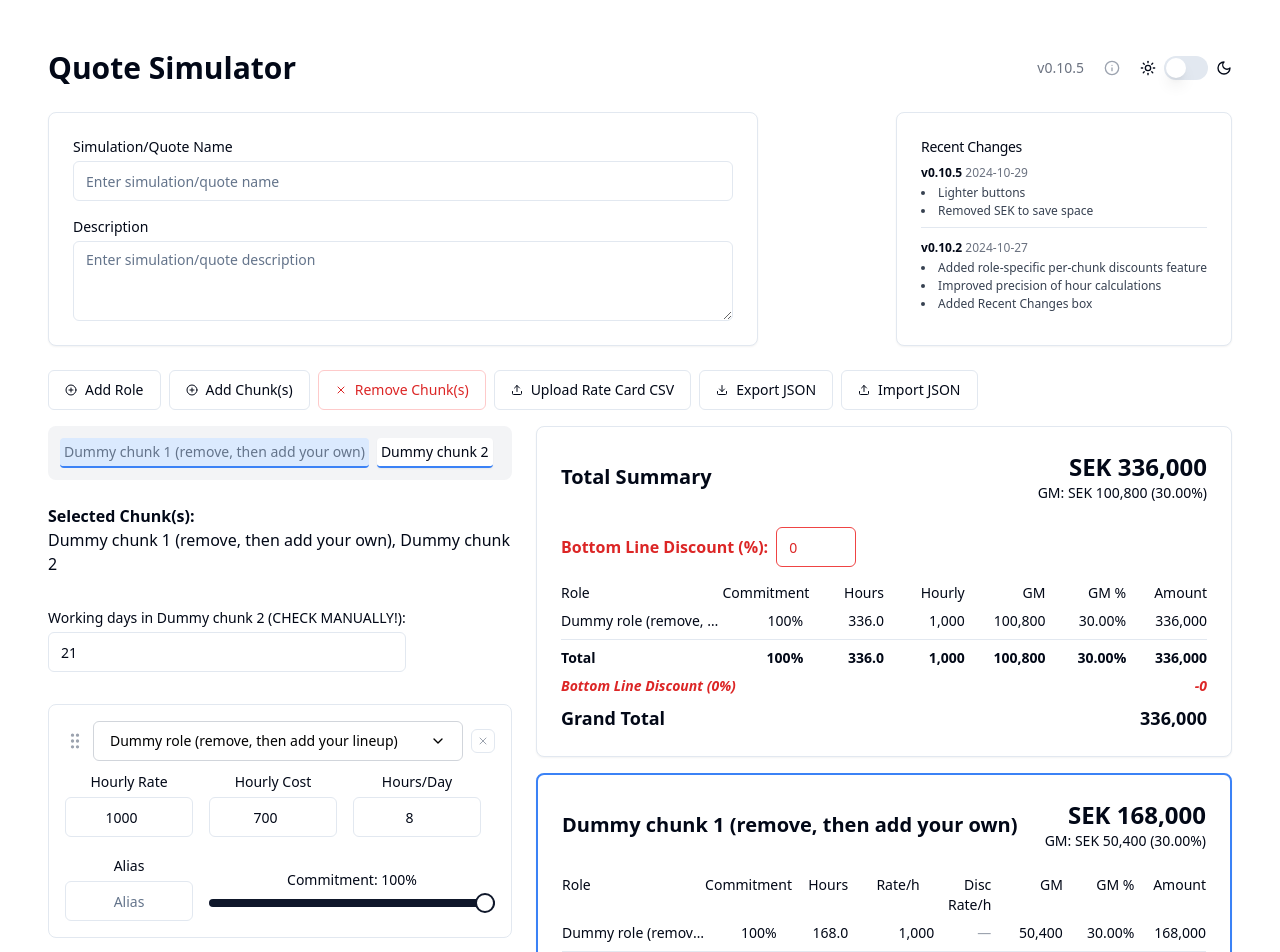
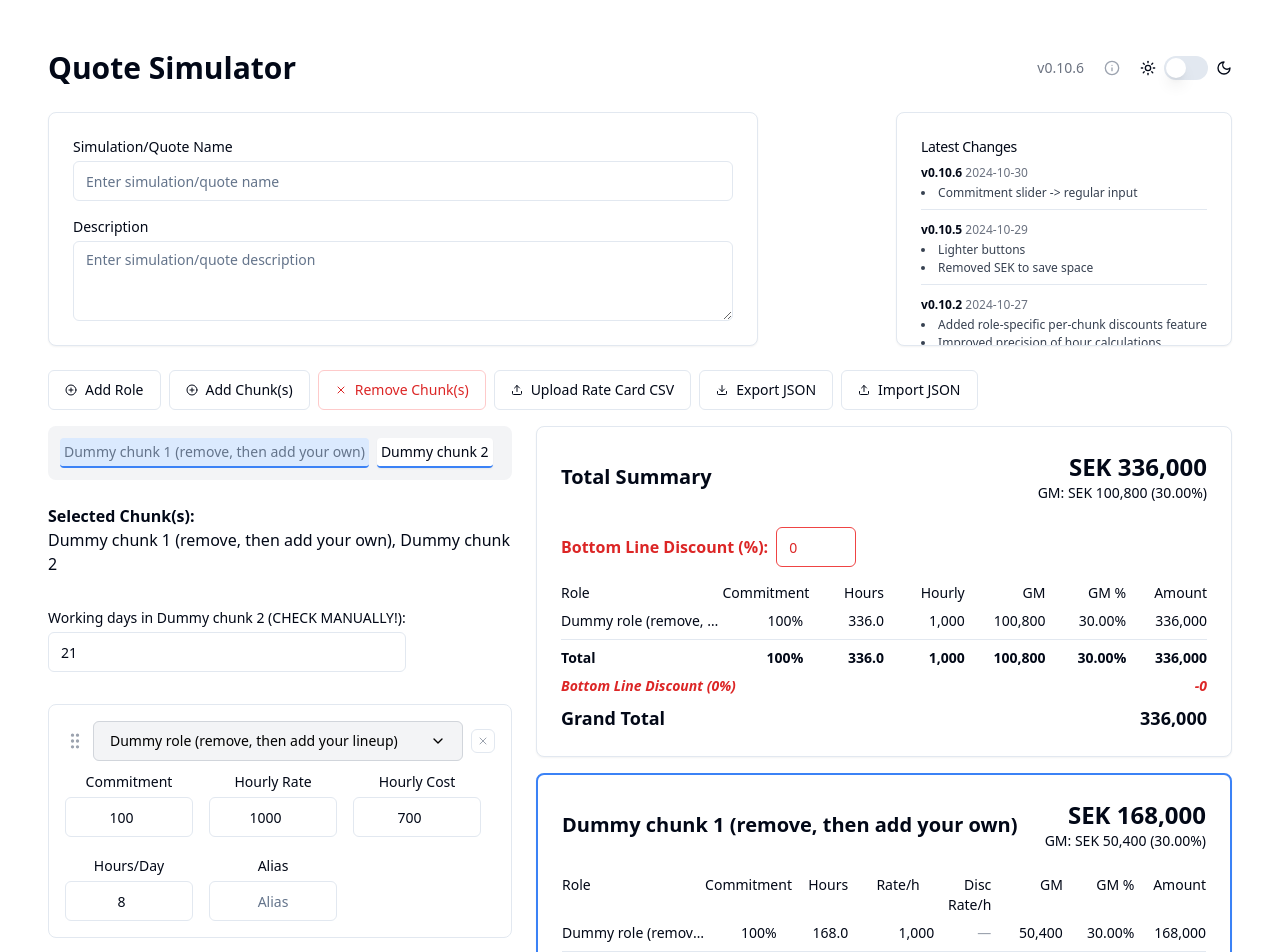
Before and after one commit to anders-brunoson/quotecalc, a React (Vite) app: page / in a window 1280 px wide. Shown: the top 952 px of the page. Built offline with nearby package versions, Linux system fonts and the light colour scheme.

Commit message:
Commitment slider -> input

```diff
--- a/src/components/BudgetCalculator.jsx
+++ b/src/components/BudgetCalculator.jsx
@@ -30,7 +30,7 @@ import SearchableRoleSelect from './SearchableRoleSelect';
 import RateCardModal from './RateCardModal';
 import InlineChangelog from './InlineChangelog';
 
-const VERSION = "0.10.5";
+const VERSION = "0.10.6";
 
 const formatCurrency = (value) => Math.round(value).toLocaleString();
 
@@ -1141,11 +1141,12 @@ const QuoteCalculator = () => {
                             <GripVertical className="h-5 w-5 text-gray-400" />
                           </div>
                           <div className="flex-grow">
-                            <SearchableRoleSelect
-                              roles={sortedPredefinedRoles}
-                              value={role.name}
-                              onChange={(value) => handleRoleChange(role.id, value)}
-                            />
+                          <SearchableRoleSelect
+                            roles={sortedPredefinedRoles}
+                            value={role.name}
+                            onChange={(value) => handleRoleChange(role.id, value)}
+                            commitment={commitments[role.id]?.[chunk] || 0}
+                          />
                           </div>
                           <Button
                             variant="outline"
@@ -1157,6 +1158,21 @@ const QuoteCalculator = () => {
                           </Button>
                         </div>
                         <div className="flex flex-wrap items-center gap-4 mt-2">
+                          <div className="w-32">
+                            <span className="text-sm">Commitment</span>
+                            <Input
+                              type="number"
+                              value={commitments[role.id]?.[chunk] || 0}
+                              onChange={(e) => {
+                                const value = Math.min(100, Math.max(0, parseInt(e.target.value) || 0));
+                                handleCommitmentChange(role.id, chunk, [value]);
+                              }}
+                              className="mt-1 text-center"
+                              min="0"
+                              max="100"
+                              step="1"
+                            />
+                          </div>
                           <div className="w-32">
                             <span className="text-sm">Hourly Rate</span>
                             <Input
@@ -1194,16 +1210,6 @@ const QuoteCalculator = () => {
                               onChange={(e) => handleAliasChange(role.id, e.target.value)}
                               placeholder="Alias"
                               className="mt-1 text-center"
-                            />
-                          </div>
-                          <div className="flex-grow min-w-[200px] ">
-                            <span className="text-sm">Commitment: {commitments[role.id]?.[chunk] || 0}%</span>
-                            <Slider
-                              value={[commitments[role.id]?.[chunk] || 0]}
-                              max={100}
-                              step={1}
-                              onValueChange={(val) => handleCommitmentChange(role.id, chunk, val)}
-                              className="mt-2"
                             />
                           </div>
 {/*
--- a/src/components/InlineChangelog.jsx
+++ b/src/components/InlineChangelog.jsx
@@ -2,6 +2,13 @@ import React from 'react';
 import { Card, CardHeader, CardTitle, CardContent } from '@/components/ui/card';
 
 const changelogData = [
+  {
+    version: "0.10.6",
+    date: "2024-10-30",
+    changes: [
+      "Commitment slider -> regular input"
+    ]
+  },
   {
     version: "0.10.5",
     date: "2024-10-29",
@@ -25,9 +32,10 @@ const InlineChangelog = () => {
   return (
     <Card className="w-100 text-left">
       <CardHeader className="pb-2">
-        <CardTitle className="text-sm font-medium">Recent Changes</CardTitle>
+        <CardTitle className="text-sm font-medium">Latest Changes</CardTitle>
       </CardHeader>
-      <CardContent className="text-xs space-y-3">
+      <CardContent className="max-h-[180px] overflow-y-auto">
+        <div className="text-xs space-y-3">
           {changelogData.map((release) => (
             <div key={release.version} className="pb-2 last:pb-0 border-b last:border-b-0">
               <div className="flex justify-right items-center mb-1">
@@ -43,6 +51,7 @@ const InlineChangelog = () => {
               </ul>
             </div>
           ))}
+        </div>
       </CardContent>
     </Card>
   );
--- a/src/components/SearchableRoleSelect.jsx
+++ b/src/components/SearchableRoleSelect.jsx
@@ -3,7 +3,7 @@ import { Input } from '@/components/ui/input';
 import { Button } from '@/components/ui/button';
 import { ChevronDown, ChevronUp } from 'lucide-react';
 
-const SearchableRoleSelect = ({ roles, value, onChange }) => {
+const SearchableRoleSelect = ({ roles, value, onChange, commitment = 0 }) => {
   const [isOpen, setIsOpen] = useState(false);
   const [searchTerm, setSearchTerm] = useState('');
   const [highlightedIndex, setHighlightedIndex] = useState(-1);
@@ -92,14 +92,20 @@ const SearchableRoleSelect = ({ roles, value, onChange }) => {
 
   return (
     <div className="relative w-full" ref={dropdownRef} onKeyDown={handleKeyDown}>
+      <div className="relative group">
+        <div
+          className="absolute inset-0 bg-gray-100 transition-all duration-200 rounded-md"
+          style={{ width: `${commitment}%` }}
+        />
         <Button
           type="button"
           onClick={toggleDropdown}
-        className="w-full justify-between bg-white text-black border border-gray-300 hover:bg-gray-100"
+          className="relative w-full justify-between bg-transparent hover:bg-transparent border border-gray-300 hover:border-gray-900 transition-colors duration-200 text-black"
         >
           {value || 'Select a role'}
           {isOpen ? <ChevronUp className="ml-2 h-4 w-4" /> : <ChevronDown className="ml-2 h-4 w-4" />}
         </Button>
+      </div>
       {isOpen && (
         <div className="absolute z-10 w-full mt-1 bg-white border border-gray-300 rounded-md shadow-lg">
           <Input
```
Lines whose indentation alone changed are shown as unchanged.
